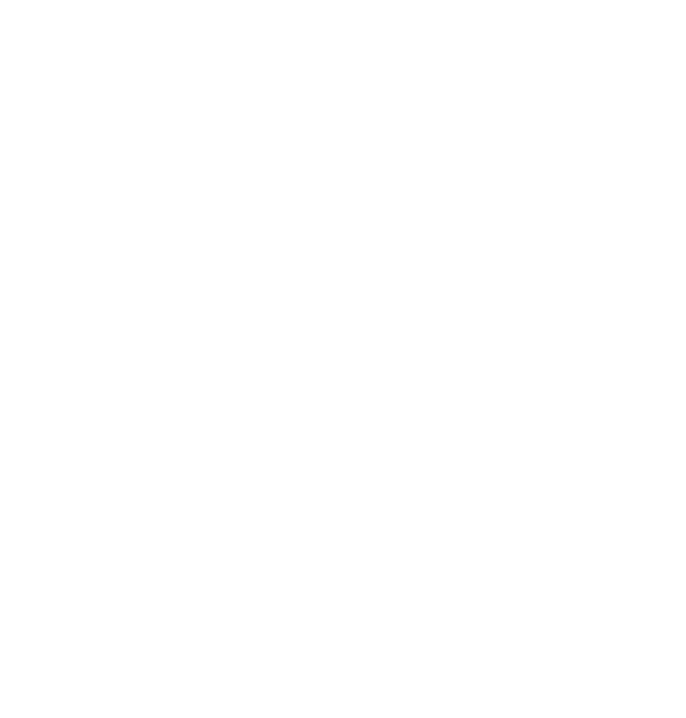
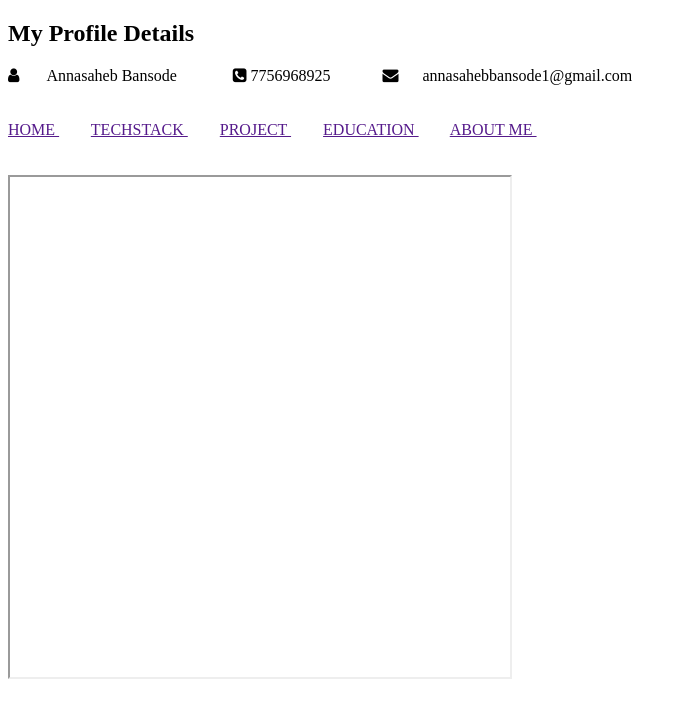
Before and after one commit to annasahebbansode1/my-profile, a plain HTML site: page index.html in a window 1280 px wide. Shown: the whole page, without its empty margins (0-686 px from the left). Drawn offline with Linux system fonts and the light colour scheme.

Commit message:
complet code
complet code

```diff
--- a/index.html
+++ b/index.html
@@ -1,11 +1,41 @@
 <!DOCTYPE html>
 <html lang="en">
-<head>
-    <meta charset="UTF-8">
-    <meta name="viewport" content="width=device-width, initial-scale=1.0">
+  <head>
+    <meta charset="UTF-8" />
+    <meta name="viewport" content="width=device-width, initial-scale=1.0" />
     <title>my profile</title>
-</head>
-<body>
-
-</body>
+    <link
+      rel="stylesheet"
+      href="https://cdnjs.cloudflare.com/ajax/libs/font-awesome/4.7.0/css/font-awesome.min.css"
+    />
+  </head>
+  <body>
+    <h2>My Profile Details</h2>
+    <i class="fa fa-user" aria-hidden="true"></i> &nbsp;&nbsp;&nbsp; &nbsp;
+    <span> Annasaheb Bansode </span> &nbsp;&nbsp;&nbsp;&nbsp;
+    &nbsp;&nbsp;&nbsp;&nbsp; &nbsp; &nbsp;<i
+      class="fa fa-phone-square"
+      aria-hidden="true"
+    >
+      7756968925</i
+    >
+    &nbsp;&nbsp;&nbsp;&nbsp; &nbsp;&nbsp;&nbsp;&nbsp;&nbsp; &nbsp;<i
+      class="fa fa-envelope"
+      aria-hidden="true"
+    ></i>
+    &nbsp;&nbsp;&nbsp;&nbsp;
+    <span> annasahebbansode1@gmail.com </span>
+    <br />
+    <br />
+    <br />
+    <a href=""> HOME </a> &nbsp;&nbsp;&nbsp; &nbsp;&nbsp;&nbsp;
+    <a href=""> TECHSTACK </a> &nbsp;&nbsp;&nbsp; &nbsp;&nbsp;&nbsp;
+    <a href=""> PROJECT </a> &nbsp;&nbsp;&nbsp; &nbsp;&nbsp;&nbsp;
+    <a href="">EDUCATION </a> &nbsp;&nbsp;&nbsp; &nbsp;&nbsp;&nbsp;
+    <a href=""> ABOUT ME </a> &nbsp;&nbsp;&nbsp; &nbsp;&nbsp;&nbsp;
+    <br />
+    <br />
+    <br />
+    <iframe width="500" height="500"> </iframe>
+  </body>
 </html>
```
